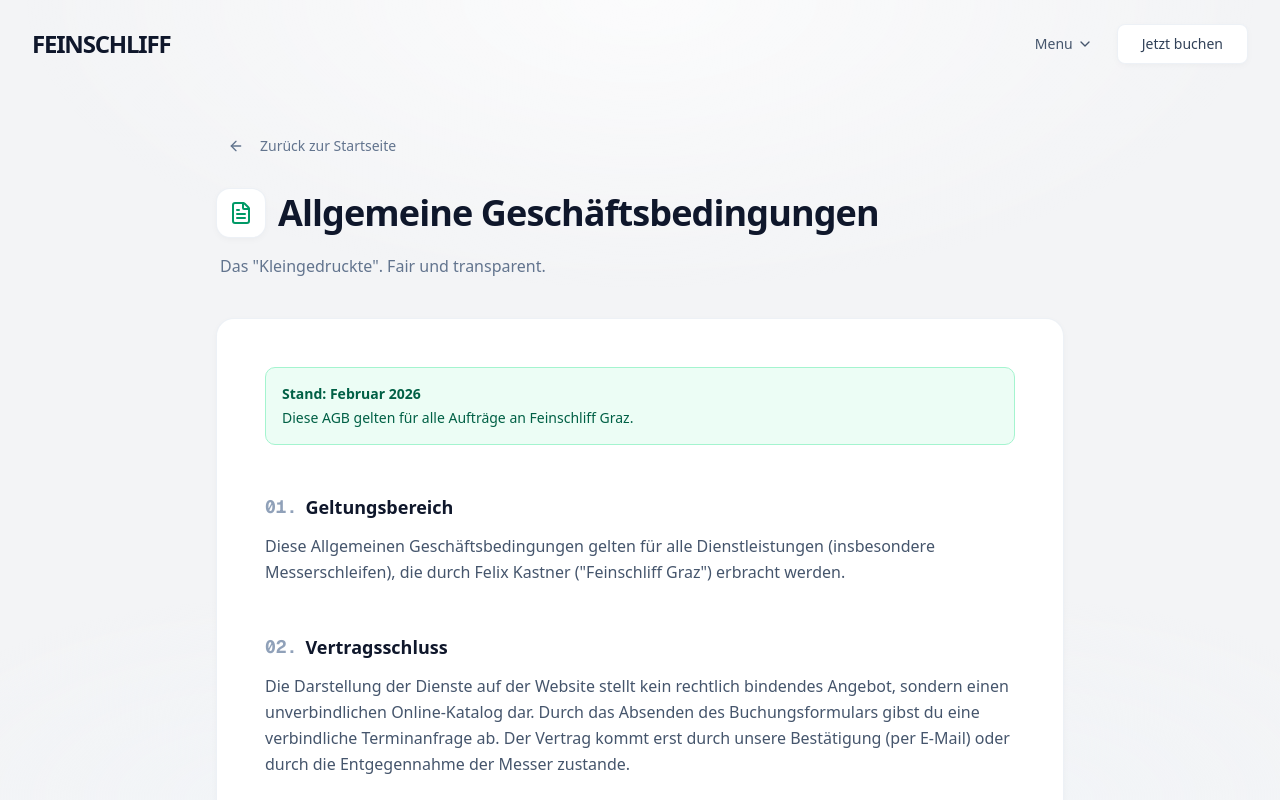
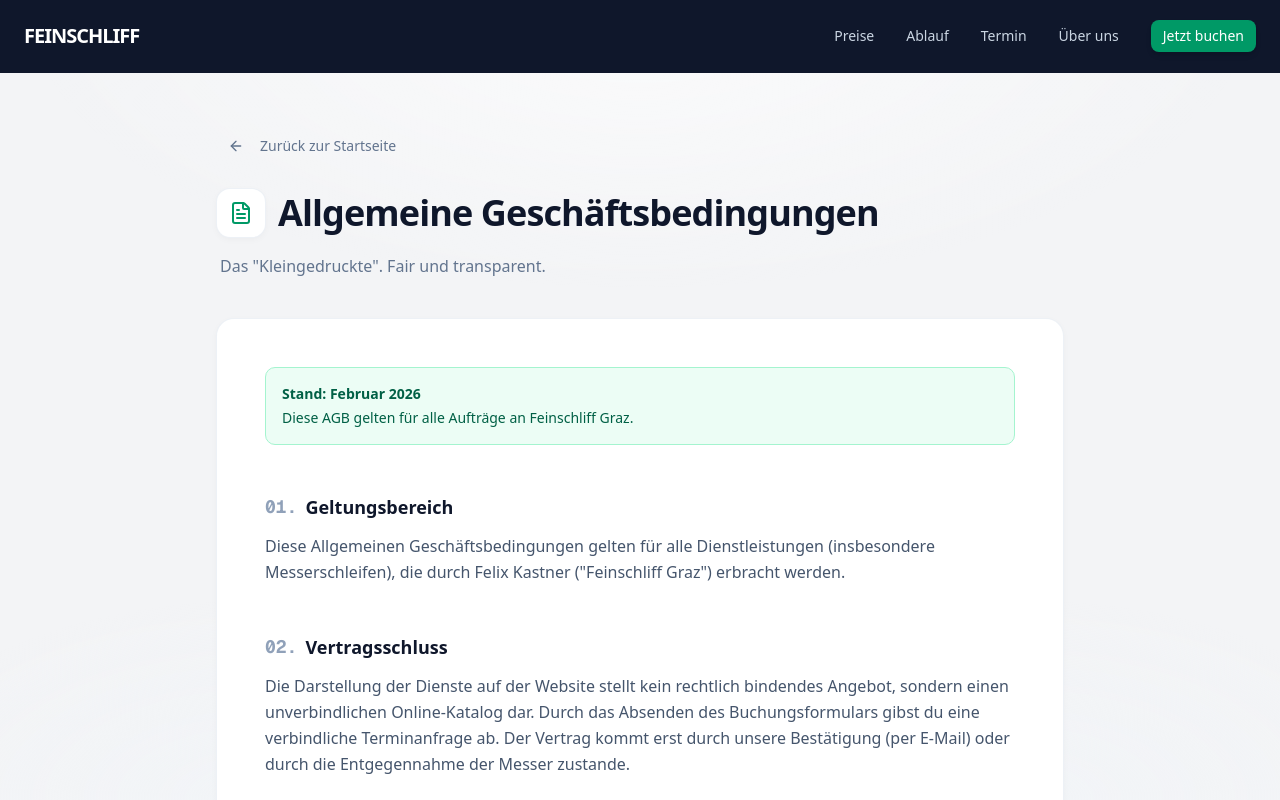
Before and after one commit to plexkas05/feinschliff-mirror, a Next.js app: page /agb in a window 1280 px wide. Shown: the top 800 px of the page. Built offline with nearby package versions, Linux system fonts and the light colour scheme.

Commit message:
small changes

```diff
--- a/app/(home)/ueber-uns/page.tsx
+++ b/app/(home)/ueber-uns/page.tsx
@@ -26,7 +26,9 @@ export default function AboutPage() {
             </span>
             <h1 className="text-5xl md:text-7xl font-extrabold text-slate-900 tracking-tight mb-8">
               Handwerk aus <br />
-              <span className="text-transparent bg-clip-text bg-gradient-to-r from-slate-700 to-slate-400">
+
+              {/* IDENTISCHER STAHL-LOOK */}
+              <span className="bg-gradient-to-r from-emerald-950 via-slate-500 to-emerald-950 bg-clip-text text-transparent drop-shadow-sm">
                 Leidenschaft.
               </span>
             </h1>
--- a/app/components/footer.tsx
+++ b/app/components/footer.tsx
@@ -25,7 +25,7 @@ export function Footer() {
               Wir bringen Schärfe zurück in deine Küche.
             </p>
             <div className="flex gap-4 pt-1">
-              <a href="#" className="text-slate-400 hover:text-white transition-colors">
+              <a href="https://www.instagram.com/felix__kastner/" className="text-slate-400 hover:text-white transition-colors">
                 <Instagram className="h-4 w-4" />
                 <span className="sr-only">Instagram</span>
               </a>
--- a/app/components/navbar.tsx
+++ b/app/components/navbar.tsx
@@ -1,206 +1,103 @@
 "use client"
 
-import { useState, useRef, useEffect } from "react"
-import { motion, useScroll, useMotionValueEvent, AnimatePresence } from "framer-motion"
+import * as React from "react"
+import Link from "next/link"
+import { cn } from "@/lib/utils"
 import { Button } from "@/components/ui/button"
-import { Menu, X, ChevronDown, User, Mail, Tag, Workflow } from "lucide-react"
-import Link from "next/link"
-import { useRouter, usePathname } from "next/navigation" // WICHTIG: usePathname importieren
+import { Menu, X } from "lucide-react"
 
 export function Navbar() {
-  const [isScrolled, setIsScrolled] = useState(false)
-  const [mobileMenuOpen, setMobileMenuOpen] = useState(false)
-  const [dropdownOpen, setDropdownOpen] = useState(false)
+  const [isScrolled, setIsScrolled] = React.useState(false)
+  const [isMobileMenuOpen, setIsMobileMenuOpen] = React.useState(false)
 
-  const { scrollY } = useScroll()
-  const dropdownRef = useRef<HTMLDivElement>(null)
-
-  // Hooks für Navigation
-  const router = useRouter()
-  const pathname = usePathname() // Wo sind wir gerade?
-
-  // Detect Scroll
-  useMotionValueEvent(scrollY, "change", (latest) => {
-    setIsScrolled(latest > 20)
-  })
-
-  // Close dropdown when clicking outside
-  useEffect(() => {
-    function handleClickOutside(event: MouseEvent) {
-      if (dropdownRef.current && !dropdownRef.current.contains(event.target as Node)) {
-        setDropdownOpen(false)
-      }
+  React.useEffect(() => {
+    const handleScroll = () => {
+      setIsScrolled(window.scrollY > 20)
     }
-    document.addEventListener("mousedown", handleClickOutside)
-    return () => document.removeEventListener("mousedown", handleClickOutside)
+    window.addEventListener("scroll", handleScroll)
+    return () => window.removeEventListener("scroll", handleScroll)
   }, [])
 
-  // INTELLIGENTE NAVIGATION
-  const handleNavigation = (id: string) => {
-    // 1. Menüs schließen
-    setMobileMenuOpen(false)
-    setDropdownOpen(false)
+  return (
+    <header
+      className={cn(
+        // BASE: Immer dunkel (Slate-900), Text immer weiß.
+        // Transition für weichen Übergang.
+        "fixed top-0 left-0 right-0 z-50 transition-all duration-300 ease-in-out",
+        // INITIAL (oben): Solide, etwas mehr Padding -> Wirkt stabil.
+        !isScrolled && "bg-slate-900 py-5 border-b border-transparent",
+        // SCROLLED: Etwas transparenter (95%), Blur, weniger Padding, feine Linie unten.
+        isScrolled && "bg-slate-900/95 backdrop-blur-md py-3 border-b border-white/10 shadow-lg"
+      )}
+    >
+      <div className="container mx-auto px-6 flex items-center justify-between">
 
-    // 2. Prüfen: Sind wir auf der Startseite ("/")?
-    if (pathname === "/") {
-      // JA: Einfach scrollen
-      const element = document.getElementById(id)
-      if (element) {
-        element.scrollIntoView({ behavior: "smooth" })
-      }
-    } else {
-      // NEIN: Zur Startseite springen mit Anker (#)
-      router.push(`/#${id}`)
-    }
-  }
-
-  return (
-    <motion.header
-      initial={{ y: -100 }}
-      animate={{ y: 0 }}
-      transition={{ duration: 0.5 }}
-      className={`fixed top-0 left-0 right-0 z-50 transition-all duration-300 ${isScrolled
-          ? "bg-white/80 backdrop-blur-xl border-b border-slate-200/60 py-4 shadow-[0_2px_8px_-2px_rgba(0,0,0,0.05)]"
-          : "bg-transparent py-6"
-        }`}
-    >
-      <div className="container mx-auto px-4 lg:px-8 max-w-7xl flex items-center justify-between">
-
-        {/* Logo */}
-        <Link
-          href="/"
-          onClick={() => {
-            if (pathname === "/") window.scrollTo({ top: 0, behavior: "smooth" })
-          }}
-          className="cursor-pointer group"
-        >
-          <span className="text-xl lg:text-2xl font-bold tracking-tighter text-slate-900 transition-colors">
+        {/* LOGO */}
+        <Link href="/" className="flex items-center gap-2 group">
+          <span className="text-xl font-bold tracking-tighter text-white group-hover:text-emerald-400 transition-colors">
             FEINSCHLIFF
           </span>
         </Link>
 
-        {/* Actions (Desktop Dropdown & CTA) */}
-        <div className="flex items-center gap-6">
-
-          {/* DESKTOP DROPDOWN */}
-          <div className="relative hidden md:block" ref={dropdownRef}>
-            <button
-              onClick={() => setDropdownOpen(!dropdownOpen)}
-              className="flex items-center gap-1 text-sm font-medium text-slate-600 hover:text-slate-900 transition-colors focus:outline-none"
+        {/* DESKTOP NAV */}
+        <nav className="hidden md:flex items-center gap-8">
+          {["Preise", "Ablauf", "Termin"].map((item) => (
+            <Link
+              key={item}
+              href={`/#${item.toLowerCase()}`}
+              className="text-sm font-medium text-slate-300 hover:text-white transition-colors"
             >
-              Menu
-              <ChevronDown className={`w-4 h-4 transition-transform duration-200 ${dropdownOpen ? "rotate-180" : ""}`} />
-            </button>
-
-            <AnimatePresence>
-              {dropdownOpen && (
-                <motion.div
-                  initial={{ opacity: 0, y: 10, scale: 0.95 }}
-                  animate={{ opacity: 1, y: 0, scale: 1 }}
-                  exit={{ opacity: 0, y: 10, scale: 0.95 }}
-                  transition={{ duration: 0.2 }}
-                  className="absolute top-full right-0 mt-4 w-56 rounded-xl border border-slate-200/60 bg-white p-2 shadow-[0_4px_16px_-4px_rgba(0,0,0,0.08)] ring-1 ring-black/5 focus:outline-none"
-                >
-                  <div className="space-y-1">
-                    {/* Navigation Links - nutzen jetzt handleNavigation */}
-                    <button
-                      onClick={() => handleNavigation("preise")}
-                      className="flex w-full items-center gap-3 rounded-lg px-3 py-2 text-sm text-slate-600 hover:bg-slate-50 hover:text-slate-900 transition-colors"
-                    >
-                      <Tag className="w-4 h-4 text-slate-400" />
-                      Preise
-                    </button>
-                    <button
-                      onClick={() => handleNavigation("ablauf")}
-                      className="flex w-full items-center gap-3 rounded-lg px-3 py-2 text-sm text-slate-600 hover:bg-slate-50 hover:text-slate-900 transition-colors"
-                    >
-                      <Workflow className="w-4 h-4 text-slate-400" />
-                      Ablauf
-                    </button>
-
-                    <div className="my-1 h-px bg-slate-100" />
-
-                    {/* Echte Links zu Subpages */}
-                    <Link
-                      href="/ueber-uns"
-                      onClick={() => setDropdownOpen(false)}
-                      className="flex w-full items-center gap-3 rounded-lg px-3 py-2 text-sm text-slate-600 hover:bg-slate-50 hover:text-slate-900 transition-colors"
-                    >
-                      <User className="w-4 h-4 text-slate-400" />
-                      Über uns
-                    </Link>
-                    <Link
-                      href="/ueber-uns#kontakt"
-                      onClick={() => setDropdownOpen(false)}
-                      className="flex w-full items-center gap-3 rounded-lg px-3 py-2 text-sm text-slate-600 hover:bg-slate-50 hover:text-slate-900 transition-colors"
-                    >
-                      <Mail className="w-4 h-4 text-slate-400" />
-                      Kontakt
-                    </Link>
-                  </div>
-                </motion.div>
-              )}
-            </AnimatePresence>
-          </div>
-
-          {/* CTA Button */}
-          <Button
-            className="hidden md:inline-flex h-10 px-6 font-medium text-sm transition-all border border-slate-200/60 bg-white text-slate-700 hover:bg-white hover:text-slate-900 hover:border-slate-300 shadow-[0_2px_8px_-2px_rgba(0,0,0,0.05)]"
-            onClick={() => handleNavigation("termin")}
-          >
-            Jetzt buchen
-          </Button>
-
-          {/* Mobile Hamburger */}
-          <button
-            className="md:hidden p-2 text-slate-700 hover:bg-slate-100 rounded-full transition-colors"
-            onClick={() => setMobileMenuOpen(!mobileMenuOpen)}
-          >
-            {mobileMenuOpen ? <X className="w-6 h-6" /> : <Menu className="w-6 h-6" />}
-          </button>
-        </div>
-      </div>
-
-      {/* Mobile Menu Overlay */}
-      {mobileMenuOpen && (
-        <motion.div
-          initial={{ opacity: 0, y: -20 }}
-          animate={{ opacity: 1, y: 0 }}
-          className="absolute top-full left-0 right-0 bg-white/95 backdrop-blur-xl border-b border-slate-200/60 p-6 md:hidden flex flex-col gap-4 shadow-[0_4px_16px_-4px_rgba(0,0,0,0.08)]"
-        >
-          {/* Mobile Links - nutzen auch handleNavigation */}
-          <button onClick={() => handleNavigation("preise")} className="text-lg font-medium text-slate-600 py-2 text-left hover:text-slate-900">
-            Preise
-          </button>
-          <button onClick={() => handleNavigation("ablauf")} className="text-lg font-medium text-slate-600 py-2 text-left hover:text-slate-900">
-            Ablauf
-          </button>
-
+              {item}
+            </Link>
+          ))}
           <Link
             href="/ueber-uns"
-            onClick={() => setMobileMenuOpen(false)}
-            className="text-lg font-medium text-slate-600 py-2 text-left hover:text-slate-900 flex items-center gap-2"
+            className="text-sm font-medium text-slate-300 hover:text-white transition-colors"
           >
             Über uns
           </Link>
 
+          <Link href="/#termin">
+            <Button
+              size="sm"
+              className="bg-emerald-600 text-white hover:bg-emerald-500 border-none font-medium shadow-md hover:shadow-emerald-900/20"
+            >
+              Jetzt buchen
+            </Button>
+          </Link>
+        </nav>
+
+        {/* MOBILE MENU TOGGLE */}
+        <button
+          className="md:hidden text-slate-300 hover:text-white"
+          onClick={() => setIsMobileMenuOpen(!isMobileMenuOpen)}
+        >
+          {isMobileMenuOpen ? <X /> : <Menu />}
+        </button>
+      </div>
+
+      {/* MOBILE MENU DROPDOWN */}
+      {isMobileMenuOpen && (
+        <div className="md:hidden absolute top-full left-0 w-full bg-slate-900 border-b border-white/10 p-6 flex flex-col gap-4 shadow-xl">
+          {["Preise", "Ablauf", "Termin"].map((item) => (
+            <Link
+              key={item}
+              href={`/#${item.toLowerCase()}`}
+              className="text-lg font-medium text-slate-300 hover:text-emerald-400"
+              onClick={() => setIsMobileMenuOpen(false)}
+            >
+              {item}
+            </Link>
+          ))}
           <Link
-            href="/ueber-uns#kontakt"
-            onClick={() => setMobileMenuOpen(false)}
-            className="text-lg font-medium text-slate-600 py-2 text-left hover:text-slate-900 flex items-center gap-2"
+            href="/ueber-uns"
+            className="text-lg font-medium text-slate-300 hover:text-emerald-400"
+            onClick={() => setIsMobileMenuOpen(false)}
           >
-            Kontakt
+            Über uns
           </Link>
-
-          {/* Mobile CTA */}
-          <Button
-            className="w-full bg-slate-900 text-white font-semibold mt-4 h-12 text-lg hover:bg-slate-800"
-            onClick={() => handleNavigation("termin")}
-          >
-            Jetzt buchen
-          </Button>
-        </motion.div>
+        </div>
       )}
-    </motion.header>
+    </header>
   )
 }
```
Also changed, not shown: app/components/hero-section.tsx (+8 -7 lines).
